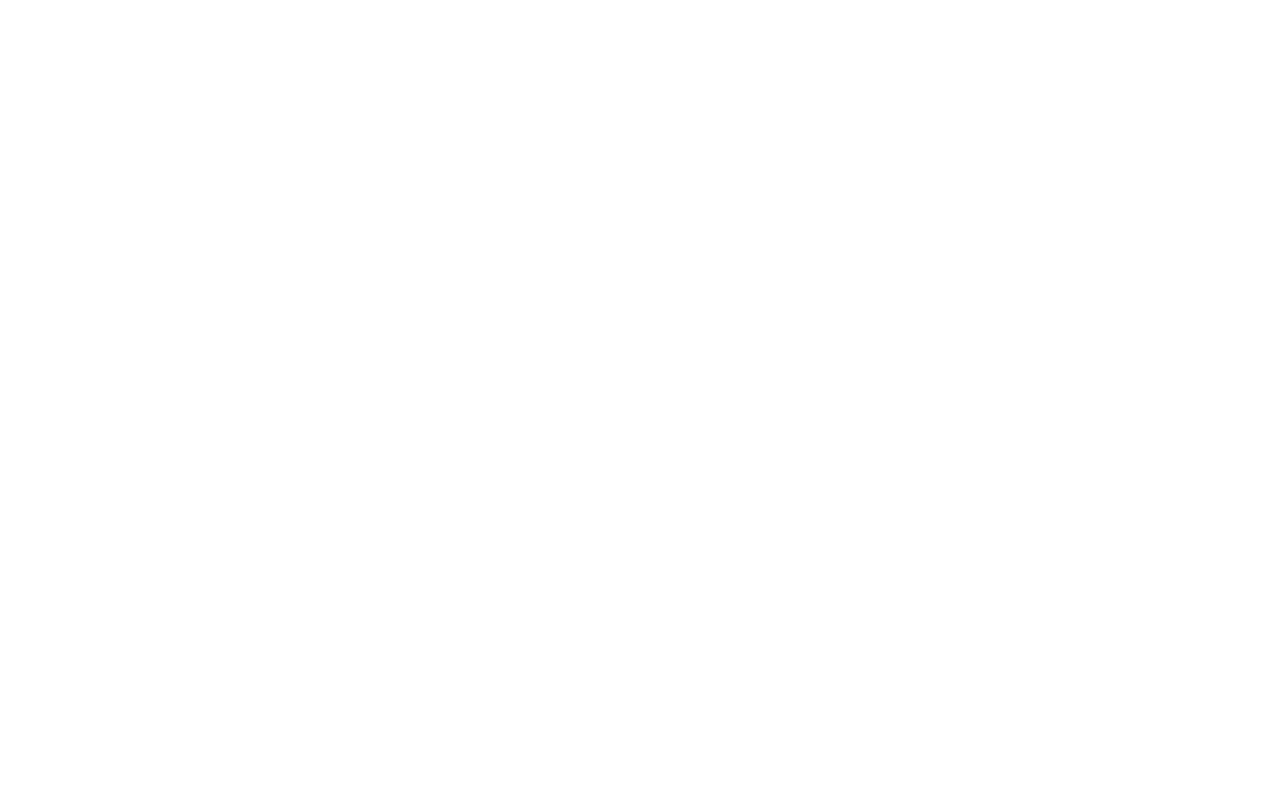
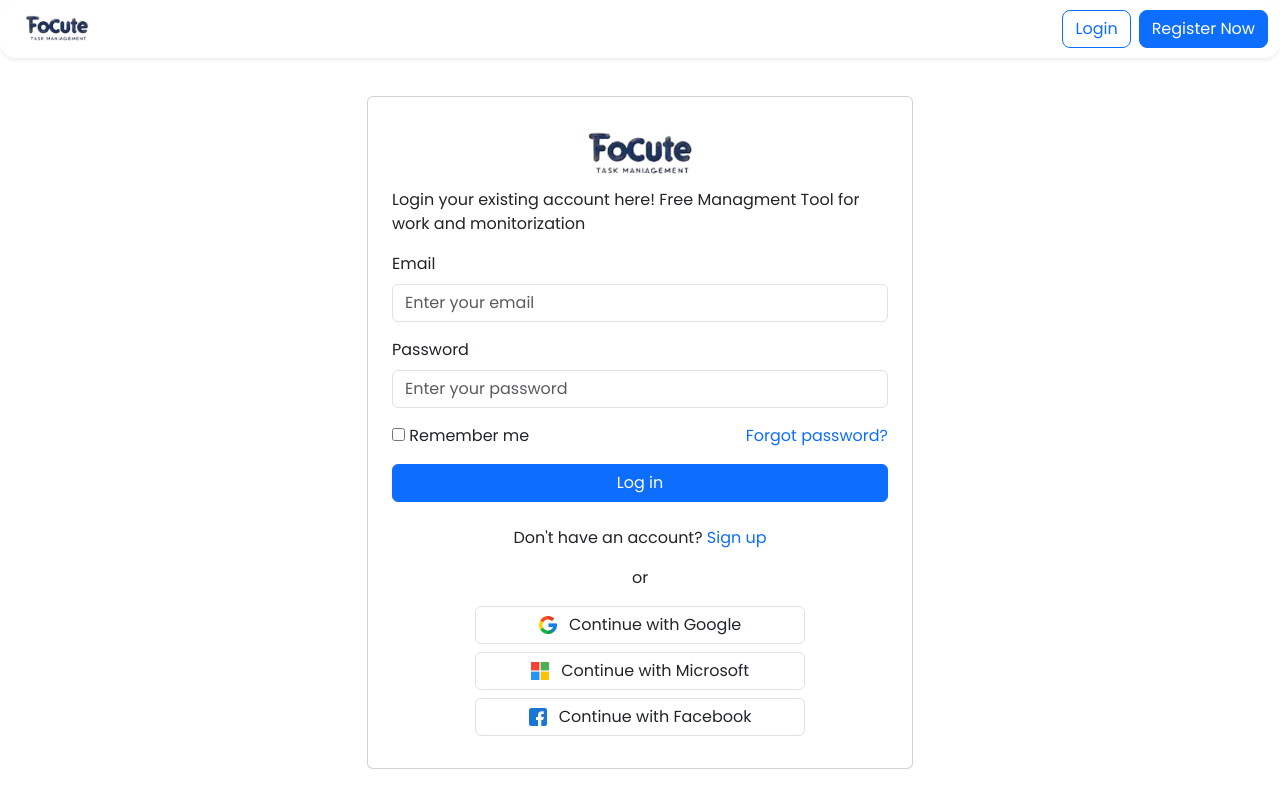
Before and after one commit to muhammadzuhaab/focute, a plain HTML site: page page/login.html in a window 1280 px wide. Drawn offline with nearby package versions, Linux system fonts and the light colour scheme.

Commit message:
Login and register page

```diff
--- a/page/login.html
+++ b/page/login.html
@@ -0,0 +1,95 @@
+<!DOCTYPE html>
+<html lang="en">
+
+<head>
+    <meta charset="UTF-8">
+    <meta name="viewport" content="width=device-width, initial-scale=1.0">
+    <title>Focute | Login</title>
+    <link rel="stylesheet" href="https://fonts.googleapis.com/css2?family=Material+Symbols+Outlined:opsz,wght,FILL,GRAD@20..48,100..700,0..1,-50..200" />
+    <link rel="preconnect" href="https://fonts.googleapis.com">
+    <link rel="preconnect" href="https://fonts.gstatic.com" crossorigin>
+    <link href="https://fonts.googleapis.com/css2?family=Poppins:ital,wght@0,100;0,200;0,300;0,400;0,500;0,600;0,700;0,800;0,900;1,100;1,200;1,300;1,400;1,500;1,600;1,700;1,800;1,900&display=swap" rel="stylesheet">
+    <link href="https://cdn.jsdelivr.net/npm/bootstrap@5.3.3/dist/css/bootstrap.min.css" rel="stylesheet" integrity="sha384-QWTKZyjpPEjISv5WaRU9OFeRpok6YctnYmDr5pNlyT2bRjXh0JMhjY6hW+ALEwIH" crossorigin="anonymous">
+    <link rel="stylesheet" href="../css/style.css">
+</head>
+
+<body>
+
+    <!-- Navbar Start -->
+    <header class="mb-5">
+        <nav class="header navbar navbar-expand-lg shadow-sm py-1 position-fixed w-100 top-0 left-0"
+            style="z-index: 9999;">
+            <div class="container-fluid">
+                <a class="navbar-brand" href="../index.html">
+                    <img src="../logo/focute.png" height="40" alt="FoCute | Task Management App">
+                </a>
+                <button class="navbar-toggler" type="button" data-bs-toggle="collapse"
+                    data-bs-target="#navbarSupportedContent" aria-controls="navbarSupportedContent"
+                    aria-expanded="false" aria-label="Toggle navigation">
+                    <span class="navbar-toggler-icon"></span>
+                </button>
+                <div class="collapse navbar-collapse" id="navbarSupportedContent">
+                    <ul class="navbar-nav ms-auto mb-2 mb-lg-0 gap-2 align-items-center">
+                        <li class="nav-item">
+                            <a class="btn btn-outline-primary rounded-3" href="/page/login.html">Login</a>
+                        </li>
+                        <li class="nav-item">
+                            <a class="btn btn-primary rounded-3" href="register.html">Register Now</a>
+                        </li>
+                    </ul>
+                </div>
+            </div>
+        </nav>
+    </header>
+    <!-- Navbar End -->
+
+    <!-- Registration Section Start -->
+    <section class="mt-5">
+        <div class="container">
+            <div class="row justify-content-center">
+                <div class="col-md-6 mt-5 mb-5">
+                    <div class="card p-4">
+                    <img src="../logo/focute.png" width="150" class="d-block mx-auto" alt="FoCute | Task Management App">
+                    <p>Login your existing account here! Free Managment Tool for work and monitorization</p>
+                        <form>
+                            <div class="mb-3">
+                                <label for="email" class="form-label">Email</label>
+                                <input type="email" class="form-control" id="email" placeholder="Enter your email">
+                            </div>
+                            <div class="mb-3">
+                                <label for="password" class="form-label">Password</label>
+                                <input type="password" class="form-control" id="password" placeholder="Enter your password">
+                            </div>
+                            <div class="d-flex justify-content-between mb-3">
+                                <div>
+                                    <input type="checkbox" id="rememberMe">
+                                    <label for="rememberMe">Remember me</label>
+                                </div>
+                                <a href="#" class="text-decoration-none">Forgot password?</a>
+                            </div>
+                            <button type="submit" class="btn btn-primary w-100 mb-3">Log in</button>
+                        </form>
+                        <div class="text-center mt-2">
+                            <p>Don't have an account? <a href="register.html" class="text-decoration-none">Sign up</a></p>
+                        </div>
+                        <div class="text-center mb-3">
+                            <span>or</span>
+                        </div>
+                        <div class="d-grid gap-2 mb-2 text-start">
+                            <button class="btn btn-white border btn-block col-12 col-lg-8 mx-auto"><img src="../image/google-logo.png" class="me-2" width="18px"> Continue with Google</button>
+                            <button class="btn btn-white border btn-block col-12 col-lg-8 mx-auto"><img src="../image/microsoft-logo.png" class="me-2" width="18px"> Continue with Microsoft</button>
+                            <button class="btn btn-white border btn-block col-12 col-lg-8 mx-auto"><img src="../image/facebook-logo.png" class="me-2" width="18px"> Continue with Facebook</button>
+                        </div>
+                    </div>
+                </div>
+            </div>
+        </div>
+    </section>
+    <!-- Registration Section End -->
+
+    <!-- Scripts -->
+    <script src="https://cdn.jsdelivr.net/npm/bootstrap@5.3.3/dist/js/bootstrap.bundle.min.js" integrity="sha384-YvpcrYf0tY3lHB60NNkmXc5s9fDVZLESaAA55NDzOxhy9GkcIdslK1eN7N6jIeHz" crossorigin="anonymous"></script>
+    <script src="../js/main.js"></script>
+</body>
+
+</html>
```
Also changed, not shown: index.html (+1 -1 lines), page/register.html (+14 -11 lines).
